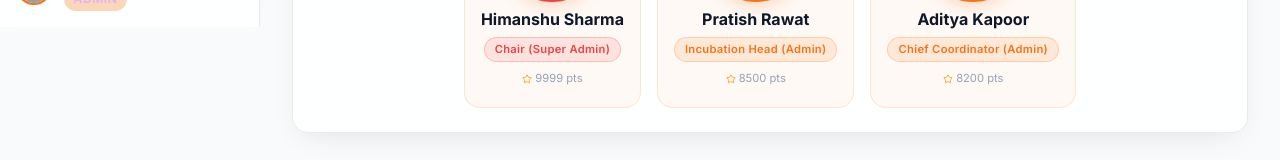
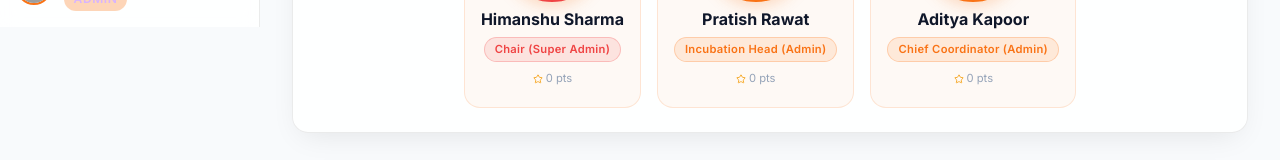
Before and after one commit to himanshusharm71-dotcom/incent-os, a React (Vite) app: page / in a window 1280 px wide. Shown: the part 773-933 px from the top of the page. Built offline with nearby package versions, Linux system fonts and the light colour scheme; no server answers; the database is empty; sample sign-in values are in the browser's storage; grey boxes are pictures that could not be loaded.

Commit message:
fix: resolve AuditLog crash, Dashboard fake points, and ApprovalQueue invite link crash

```diff
--- a/src/pages/ApprovalQueue.jsx
+++ b/src/pages/ApprovalQueue.jsx
@@ -44,7 +44,11 @@ function ApprovalQueue() {
 
     if (!error) {
       const inviteUrl = `${window.location.origin}/login?invite=true&email=${encodeURIComponent(newUser.email)}`;
-      navigator.clipboard.writeText(inviteUrl);
+      try {
+        await navigator.clipboard.writeText(inviteUrl);
+      } catch (err) {
+        console.warn('Clipboard write failed. User must copy manually later.');
+      }
 
       // AUTOMATED EMAIL CALL
       const sent = await sendAutomatedEmail(newUser.email, newUser.name, 'invite', inviteUrl);
--- a/src/pages/AuditLog.jsx
+++ b/src/pages/AuditLog.jsx
@@ -2,6 +2,8 @@ import React, { useState, useEffect } from 'react';
 import { supabase } from '../services/supabase';
 import { Card } from '../components/ui/Card';
 import { Badge } from '../components/ui/Badge';
+import { Avatar } from '../components/ui/Avatar';
+import { Button } from '../components/ui/Button';
 import { Shield, Clock, User, HardDrive, Filter, Search } from 'lucide-react';
 
 function AuditLog() {
@@ -106,21 +108,4 @@ function AuditLog() {
   );
 }
 
-// Local Button component if needed (or use the one from UI)
-const Button = ({ children, variant, icon, onClick, style }) => (
-  <button
-    onClick={onClick}
-    style={{
-      display: 'inline-flex', alignItems: 'center', gap: '8px', padding: '10px 18px',
-      borderRadius: '10px', border: 'none', cursor: 'pointer', fontWeight: '600', fontSize: '0.9rem',
-      background: variant === 'primary' ? 'var(--accent-primary)' : 'rgba(0,0,0,0.05)',
-      color: variant === 'primary' ? '#fff' : 'var(--text-primary)',
-      transition: 'all 0.2s',
-      ...style
-    }}
-  >
-    {icon} {children}
-  </button>
-);
-
 export default AuditLog;
--- a/src/pages/Dashboard.jsx
+++ b/src/pages/Dashboard.jsx
@@ -155,10 +155,15 @@ function Dashboard() {
     }
   };
 
+  const getUserPoints = (name) => {
+    const u = stats.recentUsers.find(user => user.Name?.toLowerCase().includes(name.toLowerCase()));
+    return u ? (u.points || 0) : 0;
+  };
+
   const executiveTeam = [
-    { Name: 'Himanshu Sharma', role: 'super_admin', points: 9999 },
-    { Name: 'Pratish Rawat', role: 'admin', points: 8500 },
-    { Name: 'Aditya Kapoor', role: 'admin', points: 8200 }
+    { Name: 'Himanshu Sharma', role: 'super_admin', points: getUserPoints('himanshu') },
+    { Name: 'Pratish Rawat', role: 'admin', points: getUserPoints('pratish') },
+    { Name: 'Aditya Kapoor', role: 'admin', points: getUserPoints('aditya') }
   ];
 
   const teamLeaders = stats.recentUsers.filter(u => u.role === 'leader').slice(0, 4);
```
